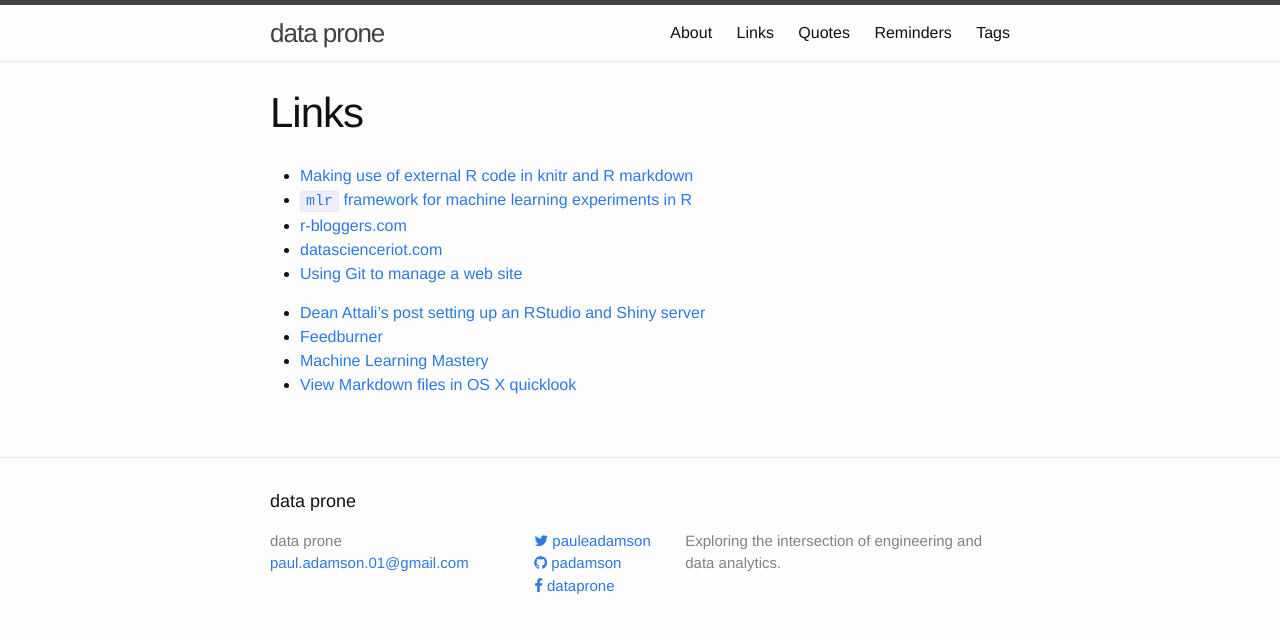
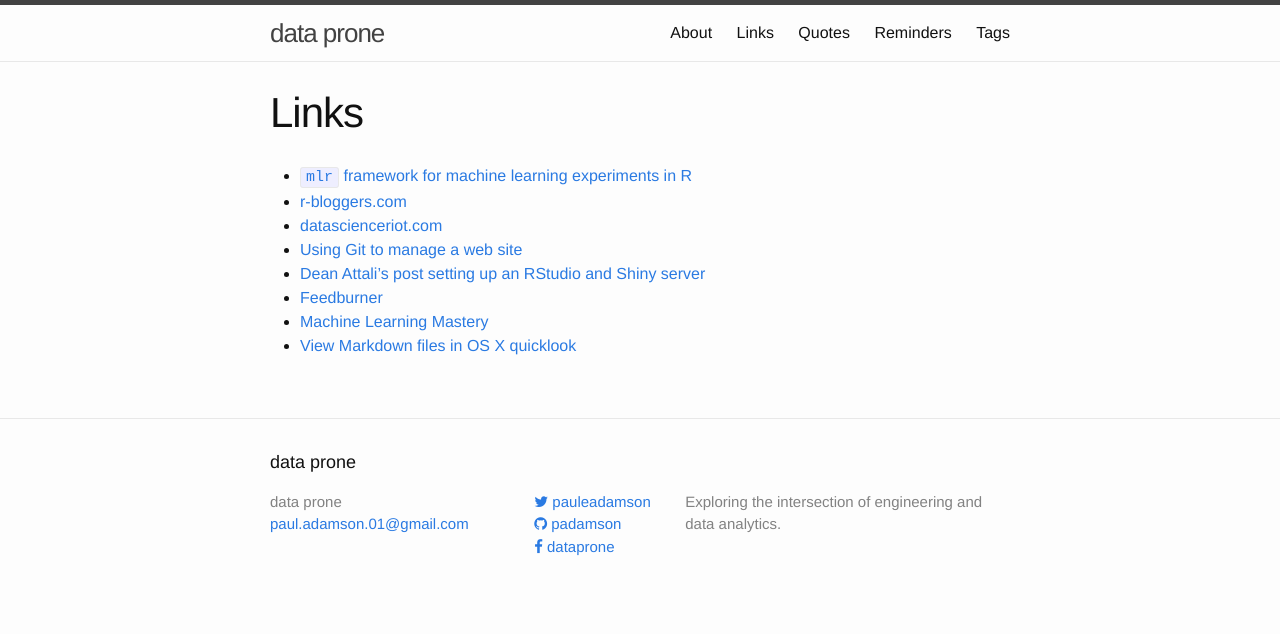
Before and after one commit to padamson/padamson.github.io, a Jekyll site: the page built from links.md, in a window 1280 px wide. Shown: the top 634 px of the page. Built offline with Jekyll 4.4.1, drawn with Linux system fonts in a browser that asks for light colours; nearby versions of some CDN libraries.

Commit message:
move external R reminder to reminder page

```diff
--- a/links.md
+++ b/links.md
@@ -4,12 +4,10 @@
 permalink: /links/
 ---
 
-+ [Making use of external R code in knitr and R markdown](http://zevross.com/blog/2014/07/09/making-use-of-external-r-code-in-knitr-and-r-markdown/)
 + [`mlr` framework for machine learning experiments in R](http://mlr-org.github.io/mlr-tutorial/release/html/index.html)
 + [r-bloggers.com](http://www.r-bloggers.com)
 + [datascienceriot.com](http://www.datascienceriot.com)
 + [Using Git to manage a web site](http://toroid.org/git-website-howto)
-{% include links-ad.html %}
 + [Dean Attali's post setting up an RStudio and Shiny
 server](http://deanattali.com/2015/05/09/setup-rstudio-shiny-server-digital-ocean/)
 + [Feedburner](http://feedburner.google.com)
```
Also changed, not shown: reminders.md (+2 -0 lines).
